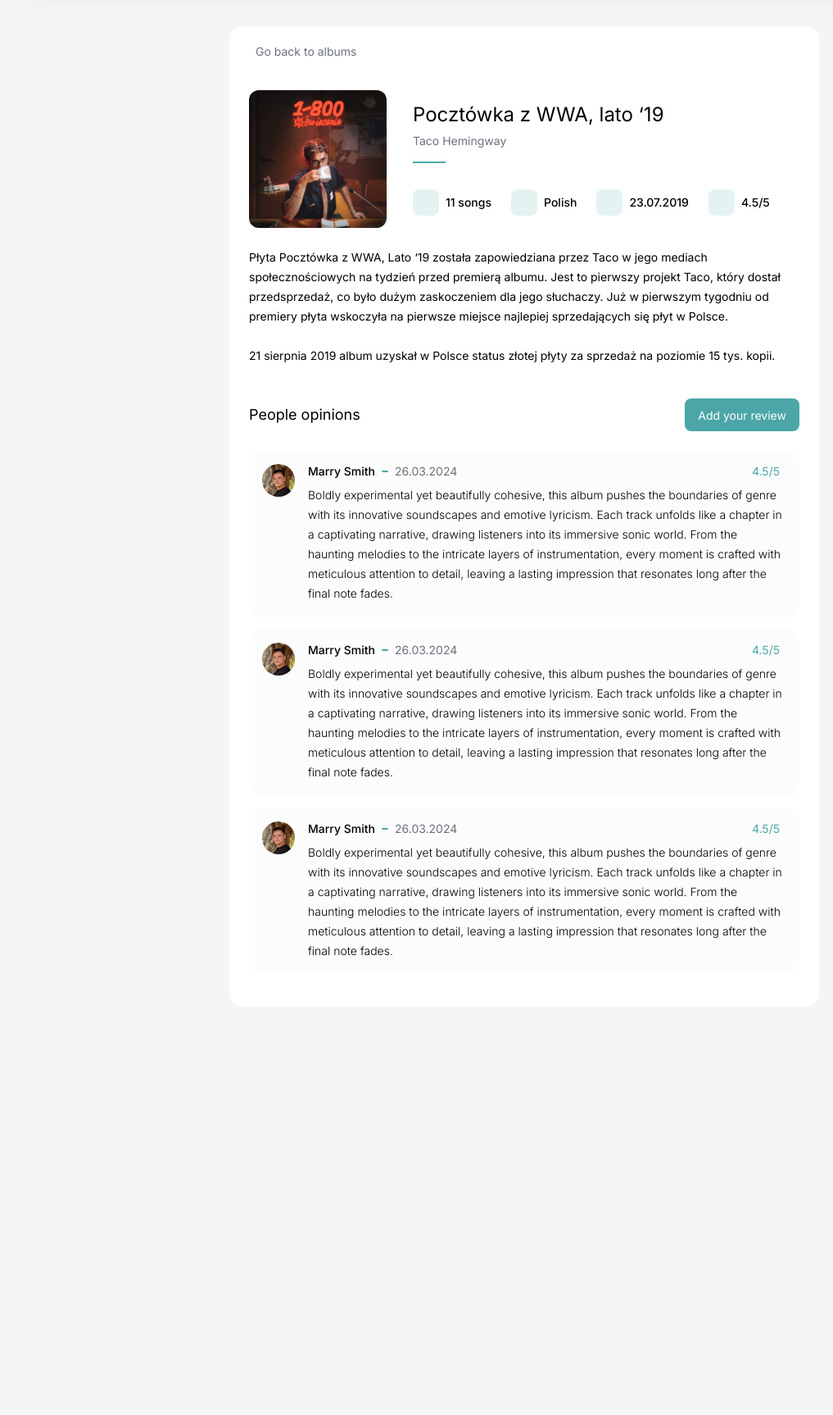
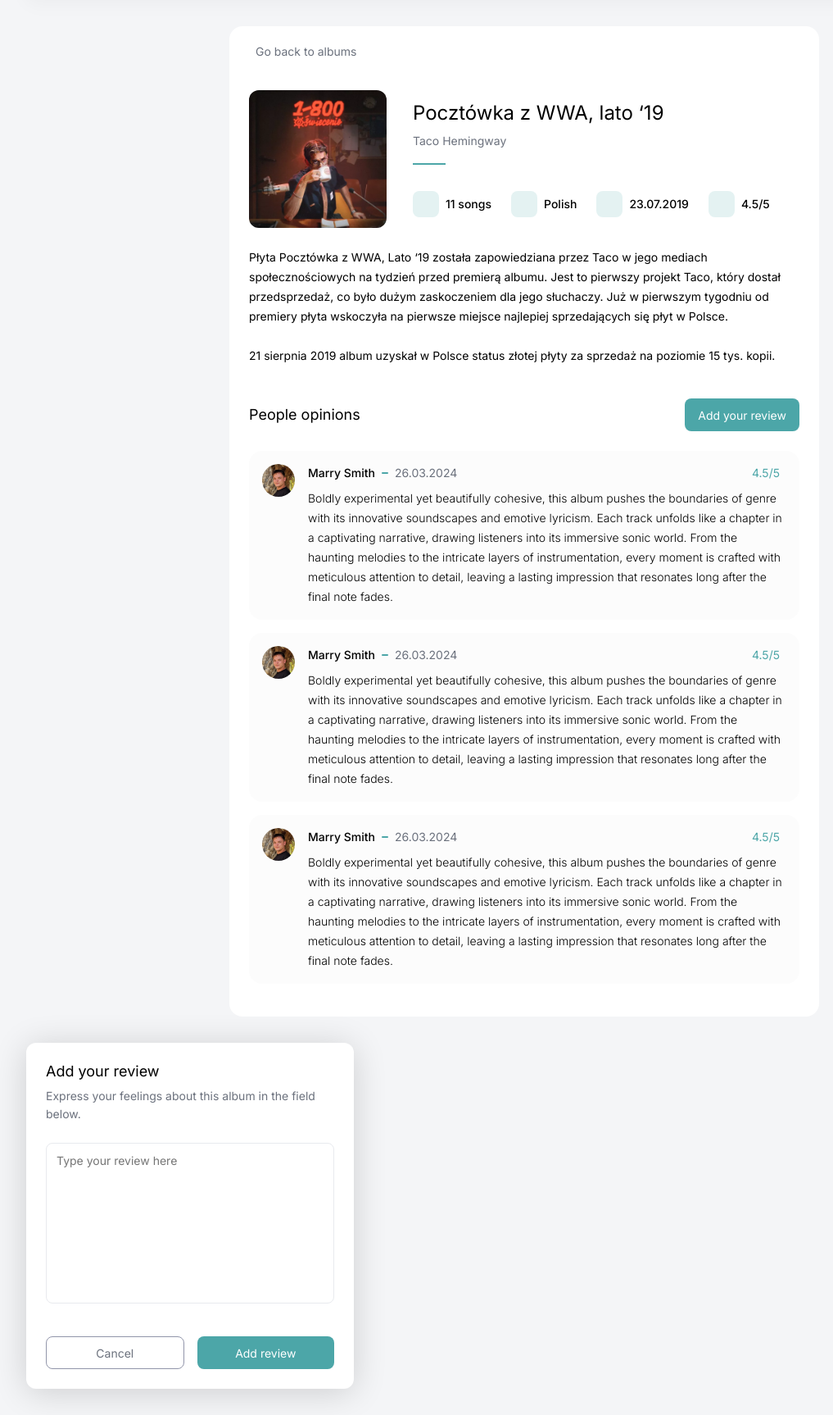
Before and after one commit to bart-simpson09/soundspotlight, a PHP site: page /albumDetails in a window 1280 px wide. Shown: the part 106-1832 px from the top of the page at 82% size, without its empty margins (0-1017 px from the left). Before the commit the page ends 1272 px from the top, so only its background shows below. Run offline with PHP 8.4, Linux system fonts and the light colour scheme; some libraries are stand-ins or nearby versions.

Commit message:
raw modal finished

```diff
--- a/public/css/components.css
+++ b/public/css/components.css
@@ -136,6 +136,10 @@ textarea {
     background-color: var(--color-pure-white);
     resize: none;
     min-height: 40px;
+}
+
+textarea {
+    padding: 12px;
 }
 
 input:focus,
--- a/public/css/fonts.css
+++ b/public/css/fonts.css
@@ -10,7 +10,7 @@
 
 p {
     font-size: 14px;
-    line-height: 18px;
+    line-height: 22px;
     color: var(--text-secondary);
 }
 
--- a/public/css/global.css
+++ b/public/css/global.css
@@ -214,7 +214,7 @@ body {
     cursor: pointer;
 }
 
-/* Component YOUR ADMIN CONSOLE */
+/* ADMIN CONSOLE */
 
 .pendingDivider {
     width: 100%;
@@ -226,3 +226,21 @@ body {
 #manageUsers i {
     color: var(--color-teal-100);
 }
+
+/* MODAL */
+
+.modal {
+    background-color: var(--background-container);
+    border-radius: 12px;
+    padding: 24px;
+    box-shadow: 0px 4px 40px 0px rgba(0, 0, 0, 0.16);
+    max-width: 400px;
+}
+
+.modal i {
+    font-size: 20px;
+}
+
+.modal button {
+    width: 100%;
+}
--- a/public/views/albumDetails.html
+++ b/public/views/albumDetails.html
@@ -117,7 +117,7 @@
         <div class="albumDetailsOpinions flexColumn rowGap24">
             <div class="flexRow header">
                 <h2>People opinions</h2>
-                <button class="buttonPrimary" id="addReview">Add your review</button>
+                <button class="buttonPrimary" id="addReviewButton">Add your review</button>
             </div>
             <div class="flexColumn rowGap16">
                 <div class="albumDetailsOpinionItem flexRow columnGap16">
@@ -189,6 +189,31 @@
             </div>
         </div>
     </div>
+
+    <div id="addReviewModal" class="modal flexColumn rowGap24">
+        <div class="flexColumn rowGap8">
+            <h2>Add your review</h2>
+            <p>Express your feelings about this album in the field below.</p>
+        </div>
+        <form action="" class="flexColumn rowGap24">
+            <div class="flexColumn rowGap16">
+                <textarea name="" id="" cols="30" rows="10" placeholder="Type your review here"></textarea>
+                <div class="flexRow columnGap8">
+                    <i class="iconoir-star"></i>
+                    <i class="iconoir-star"></i>
+                    <i class="iconoir-star"></i>
+                    <i class="iconoir-star"></i>
+                    <i class="iconoir-star"></i>
+                </div>
+            </div>
+            <div class="flexRow columnGap16">
+                <button class="buttonOutlined" style="padding: 10.5px 16px;">Cancel</button>
+                <button class="buttonPrimary">Add review</button>
+            </div>
+        </form>
+
+
+    </div>
 </body>
 
 </html>
```
